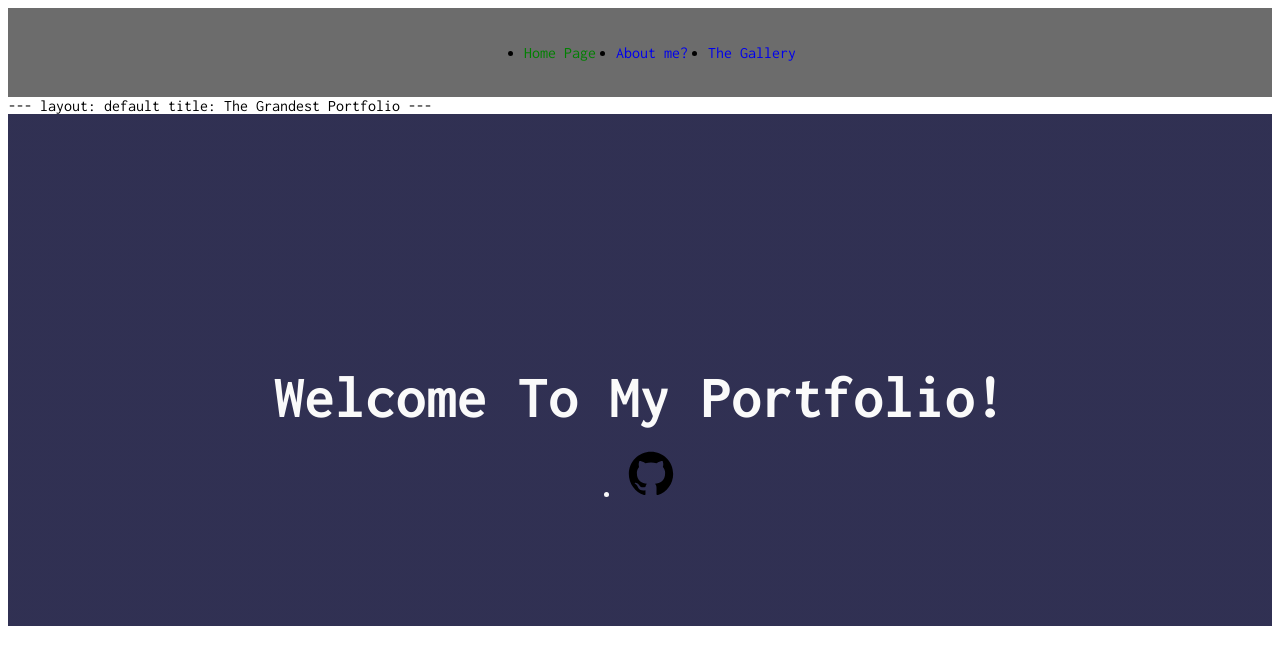
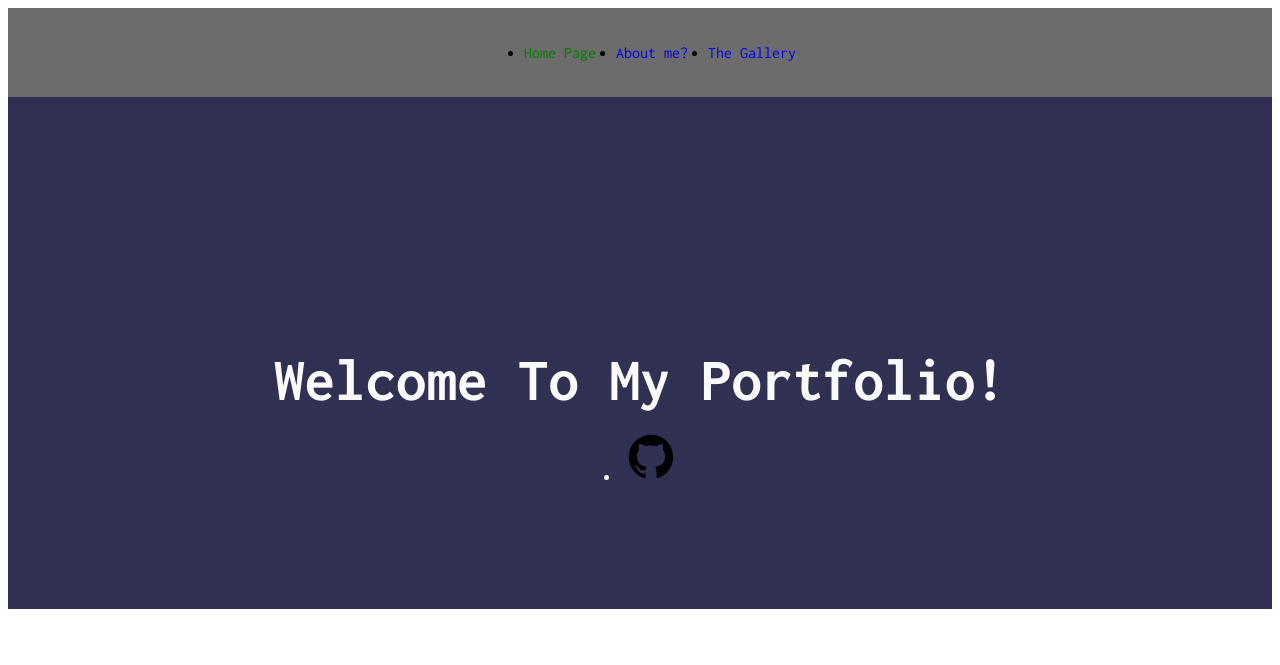
Before and after one commit to BooxStone/BooxStone.github.io, a Jekyll site: the page built from index.html, in a window 1280 px wide. Shown: the top 665 px of the page. Built offline with Jekyll 4.4.1, drawn with Linux system fonts in a browser that asks for light colours.

Commit message:
Update index.html

```diff
--- a/index.html
+++ b/index.html
@@ -1,7 +1,3 @@
----
-layout: default
-title: The Grandest Portfolio
----
 ---
 layout: default
 title: The Grandest Portfolio
```
